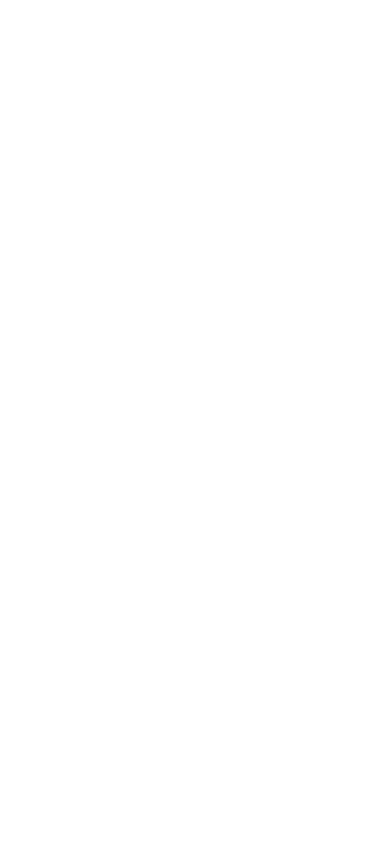
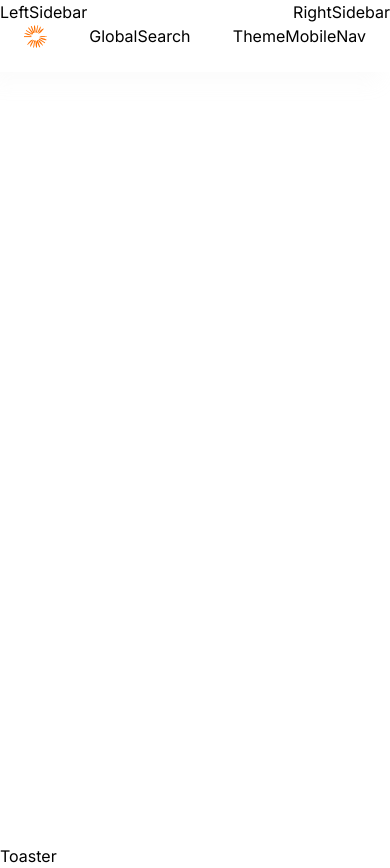
Before and after one commit to Dhwanilv26/devoverflow-main, a Next.js app: page / in a window 390 px wide. Before the commit the page ends 844 px from the top, so only its background shows below. Built offline with nearby package versions, Linux system fonts and the light colour scheme; no server answers.

Commit message:
implemented main skeleton

```diff
--- a/app/(root)/(home)/page.tsx
+++ b/app/(root)/(home)/page.tsx
@@ -1,10 +1,10 @@
-import { UserButton } from "@clerk/nextjs";
+
 import React from "react";
 
 export default function Home() {
   return (
     <div>
-     <UserButton/>
+
     </div>
   );
 }
--- /dev/null
+++ b/app/(root)/layout.tsx
@@ -0,0 +1,20 @@
+import Navbar from "@/components/shared/navbar/Navbar";
+import React from "react";
+
+const Layout = ({ children }: { children: React.ReactNode }) => {
+  return (
+    <main className="background-light850_dark100 relative">
+      <Navbar />
+      <div className="flex">
+        LeftSidebar
+        <section className="flex min-h-screen flex-1 flex-col px-6 pb-6 pt-36 max-md:pb-14 sm:px-14">
+          <div className="mx-auto w-full max-w-5xl">{children}</div>
+        </section>
+        RightSidebar
+      </div>
+      Toaster
+    </main>
+  );
+};
+
+export default Layout;
--- /dev/null
+++ b/components/shared/navbar/Navbar.tsx
@@ -0,0 +1,41 @@
+import React from "react";
+import Link from "next/link";
+import Image from "next/image";
+import { SignedIn, UserButton } from "@clerk/nextjs";
+const Navbar = () => {
+  return (
+    <nav className="flex-between background-light900_dark200 fixed z-50 w-full gap-5 p-6 shadow-light-300 dark:shadow-none sm:px-12">
+      <Link href="/" className="flex items-center gap-1">
+        <Image
+          src="/assets/images/site-logo.svg"
+          alt="Logo"
+          width={23}
+          height={23}
+        />
+        <p className="h2-bold font-spaceGrotesk text-dark-100 dark:text-light-900 max-sm:hidden">
+          Dev <span className="text-primary-500">Overflow</span>
+        </p>
+      </Link>
+      GlobalSearch
+      <div className="flex-between gap-5">
+        Theme
+        <SignedIn>
+          <UserButton
+            appearance={{
+              elements: {
+                avatarBox: "h-10 w-10",
+              },
+              variables: {
+                colorPrimary: "#ff7000",
+              },
+            }}
+          />
+        </SignedIn>
+
+        MobileNav
+      </div>
+    </nav>
+  );
+};
+
+export default Navbar;
```
